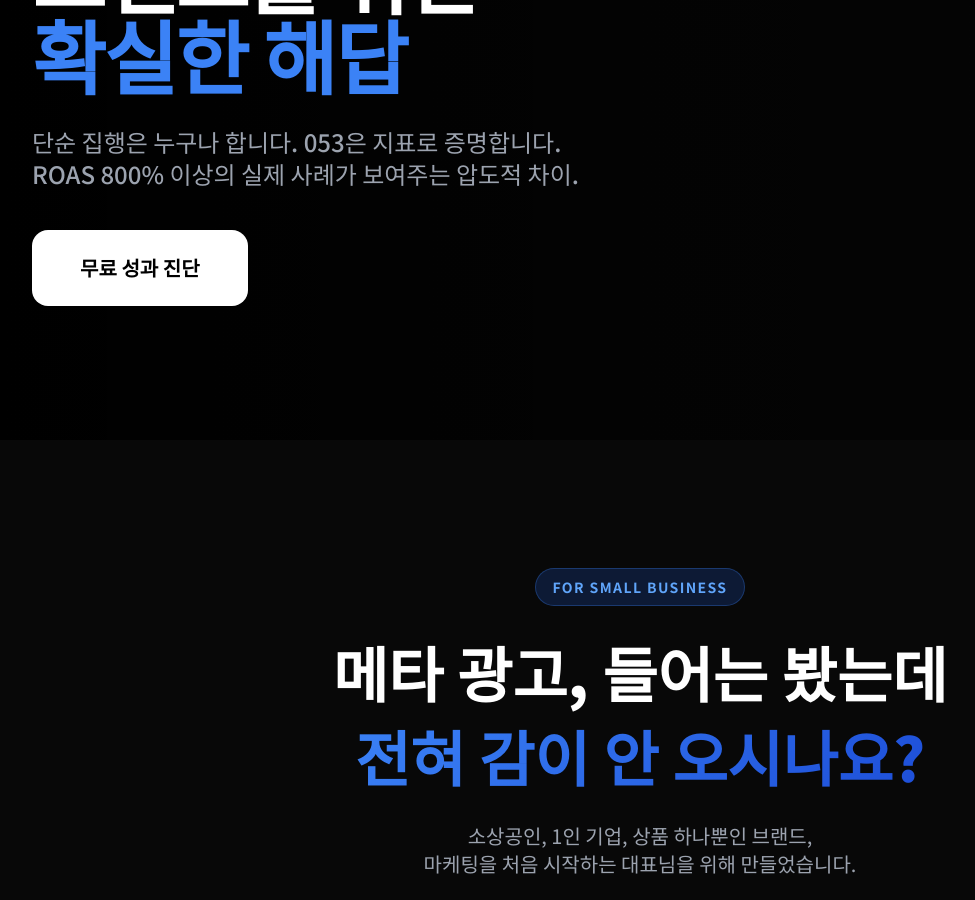
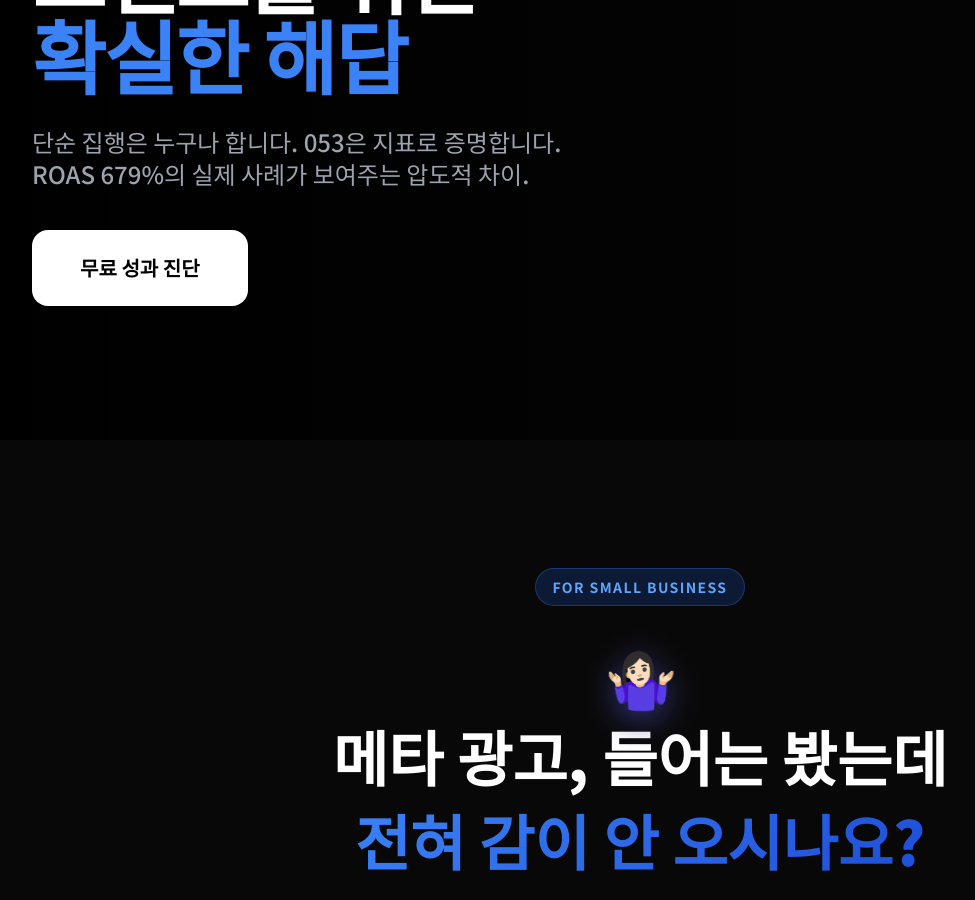
Before and after one commit to hagojob101-home/seeding-platform, a Next.js app: page / in a window 1280 px wide. Shown: the part 360-1260 px from the top of the page, without its empty margins (0-975 px from the left). Built offline with nearby package versions, Linux system fonts and the light colour scheme.

Commit message:
메타광고 3D 이모지 추가 + ROAS 문구 수정

```diff
--- a/pages/index.js
+++ b/pages/index.js
@@ -88,7 +88,7 @@ export default function Home() {
             </h1>
             <p className="text-base md:text-2xl text-gray-400 mb-10 leading-[1.8] max-w-2xl font-medium">
               단순 집행은 누구나 합니다. 053은 지표로 증명합니다.<br/>
-              ROAS 800% 이상의 실제 사례가 보여주는 압도적 차이.
+              ROAS 679%의 실제 사례가 보여주는 압도적 차이.
             </p>
             <a href="#apply" className="bg-white text-black px-8 md:px-12 py-4 md:py-6 rounded-2xl font-black text-lg md:text-xl hover:scale-105 transition-all inline-block">무료 성과 진단</a>
           </div>
@@ -103,6 +103,7 @@ export default function Home() {
           <div className="text-center mb-16">
             <span className="inline-block bg-blue-600/20 text-blue-400 font-bold text-sm px-4 py-2 rounded-full mb-6 tracking-widest uppercase border border-blue-500/30">For Small Business</span>
             <h2 className="text-3xl md:text-6xl font-black mb-6 break-keep" style={{lineHeight: "1.4"}}>
+              <span className="inline-block text-5xl md:text-6xl mb-2" style={{filter: "drop-shadow(0 8px 16px rgba(99,102,241,0.5)) drop-shadow(0 2px 4px rgba(0,0,0,0.8))", transform: "perspective(400px) rotateY(-15deg) rotateX(5deg)", display: "inline-block"}}>🤷🏻‍♀️</span><br/>
               메타 광고, 들어는 봤는데<br/>
               <span className="text-gradient">전혀 감이 안 오시나요?</span>
             </h2>
```
